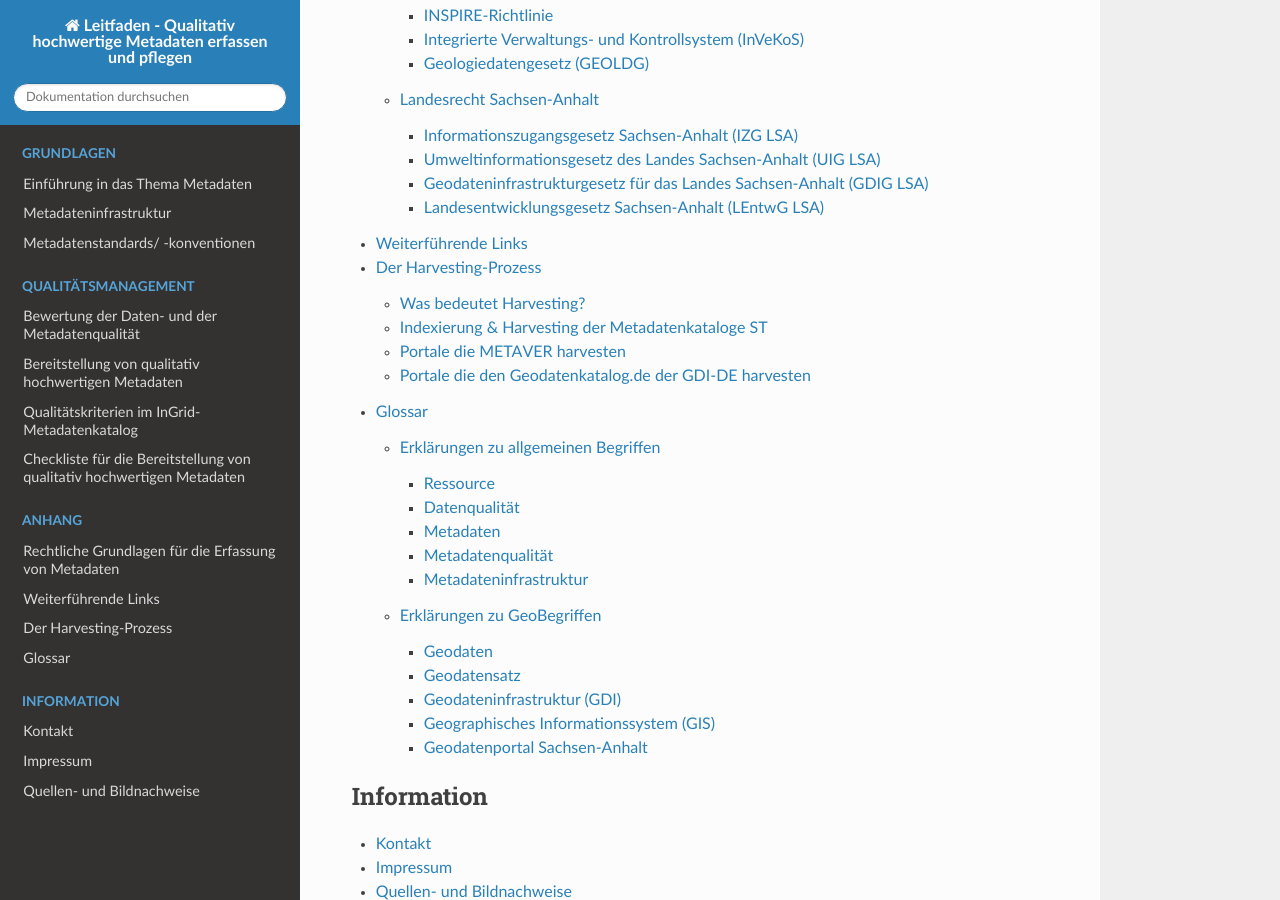
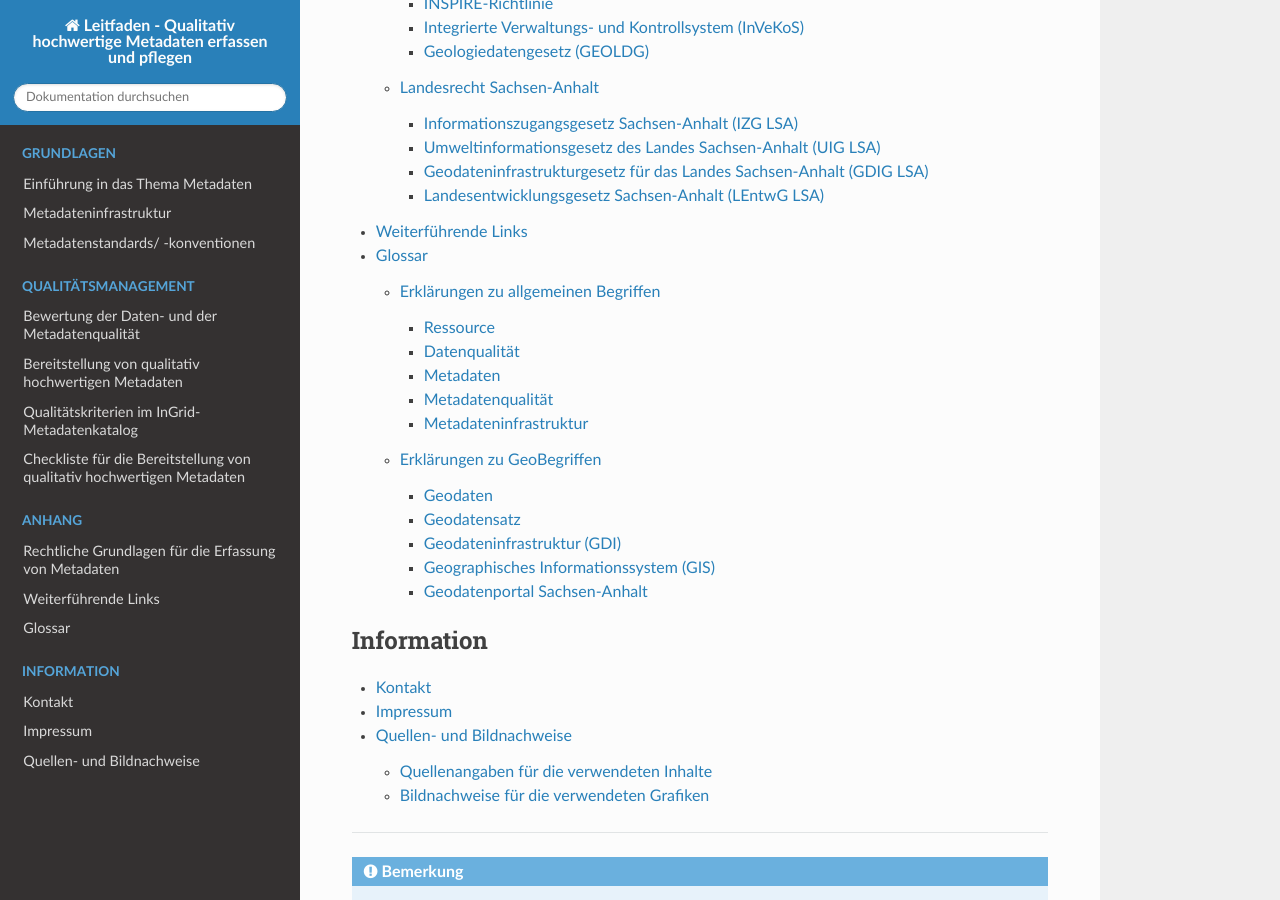
Before and after one commit to tomiwo/ingrid-mdk-st-high-quality-metadata, a Sphinx documentation site: the page built from docs/index.rst, in a window 1280 px wide and 900 px high, scrolled down 1900 px. Built offline with Sphinx 7.4.7 and the Read the Docs theme 3.1.0, drawn with Linux system fonts in a browser that asks for light colours; pages that are not in the unit, such as notebooks, are missing from menus; some of the changed lines change nothing that is shown.

Commit message:
Aktualisierung

```diff
--- a/docs/grundlagen/metadateninfrastruktur.rst
+++ b/docs/grundlagen/metadateninfrastruktur.rst
@@ -62,8 +62,10 @@
 Metadateninformationssysteme und Portale innerhalb der Metadateninfrastrktur
 ----------------------------------------------------------------------------
 
+---------------------------------------------------------------------------------------------------------------------------
+
 Zentrale Portale innerhalb der Europäischen Union, die Metadaten aus den EU-Mitgliedstaaten zusammenführen
-^^^^^^^^^^^^^^^^^^^^^^^^^^^^^^^^^^^^^^^^^^^^^^^^^^^^^^^^^^^^^^^^^^^^^^^^^^^^^^^^^^^^^^^^^^^^^^^^^^^^^^^^^^
+-----------------------------------------------------------------------------------------------------------
 
 | **INSPIRE Geoportal**
 | Europäische Kommission
@@ -80,10 +82,10 @@
 
   https://data.europa.eu/de
 
+---------------------------------------------------------------------------------------------------------------------------
 
 Zentrale Kataloge / Portale in Deutschland, die Metadaten aus der Bundesrepublik zusammenführen
-^^^^^^^^^^^^^^^^^^^^^^^^^^^^^^^^^^^^^^^^^^^^^^^^^^^^^^^^^^^^^^^^^^^^^^^^^^^^^^^^^^^^^^^^^^^^^^^^
-
+-----------------------------------------------------------------------------------------------
 | **GovData**
 | Förderale IT-Kooperation (FITKO)
 
@@ -116,9 +118,10 @@
 
   https://mvp.umwelt.info/
 
+--------------------------------------------------------------------------------------------------------------------------
 
 Metadateninformationssysteme von Länderkooperationen
-^^^^^^^^^^^^^^^^^^^^^^^^^^^^^^^^^^^^^^^^^^^^^^^^^^^^
+----------------------------------------------------
 
 | **METAVER**
 | Metadatenverbund (Brandenburg, Bremen, Hamburg, Hessen, Mecklenburg-Vorpommern, Saarland, Sachsen & Sachsen-Anhalt)
@@ -135,9 +138,11 @@
 
   https://advmis.geodatenzentrum.de/
 
+---------------------------------------------------------------------------------------------------------------------------
+
 
 Portale des Landes Sachsen-Anhalt, die Metadaten durchsuchen
-^^^^^^^^^^^^^^^^^^^^^^^^^^^^^^^^^^^^^^^^^^^^^^^^^^^^^^^^^^^^
+------------------------------------------------------------
 
 | **Landesportal Sachsen-Anhalt (Suche)**
 | Staatskanzlei Sachsen-Anhalt
@@ -161,3 +166,12 @@
 Die Suche nach Metadaten im Geoportal Sachsen-Anhalt dient dazu, Geodatensätze, Geodatendienste und Geoanwendungen auffindbar zu machen und grundlegende Informationen über deren Existenz und Verfügbarkeit zu liefern.
 
   https://www.lvermgeo.sachsen-anhalt.de/de/gdp-geodatensuche.html
+
+
+-------------------------------------------------------------------------------------------------------------------------
+
+.. toctree::
+   :maxdepth: 1
+   :caption: Harvesting
+
+   /harvesting-prozess.rst
--- a/docs/index.rst
+++ b/docs/index.rst
@@ -49,7 +49,6 @@
 
    anhang/rechtliche-grundlagen.rst
    anhang/links.rst
-   anhang/harvesting-prozess.rst
    anhang/wichtige-begriffe.rst
 
 .. toctree::
```
Also changed, not shown: docs/grundlagen/harvesting-prozess.rst (renamed from docs/anhang/harvesting-prozess.rst).
